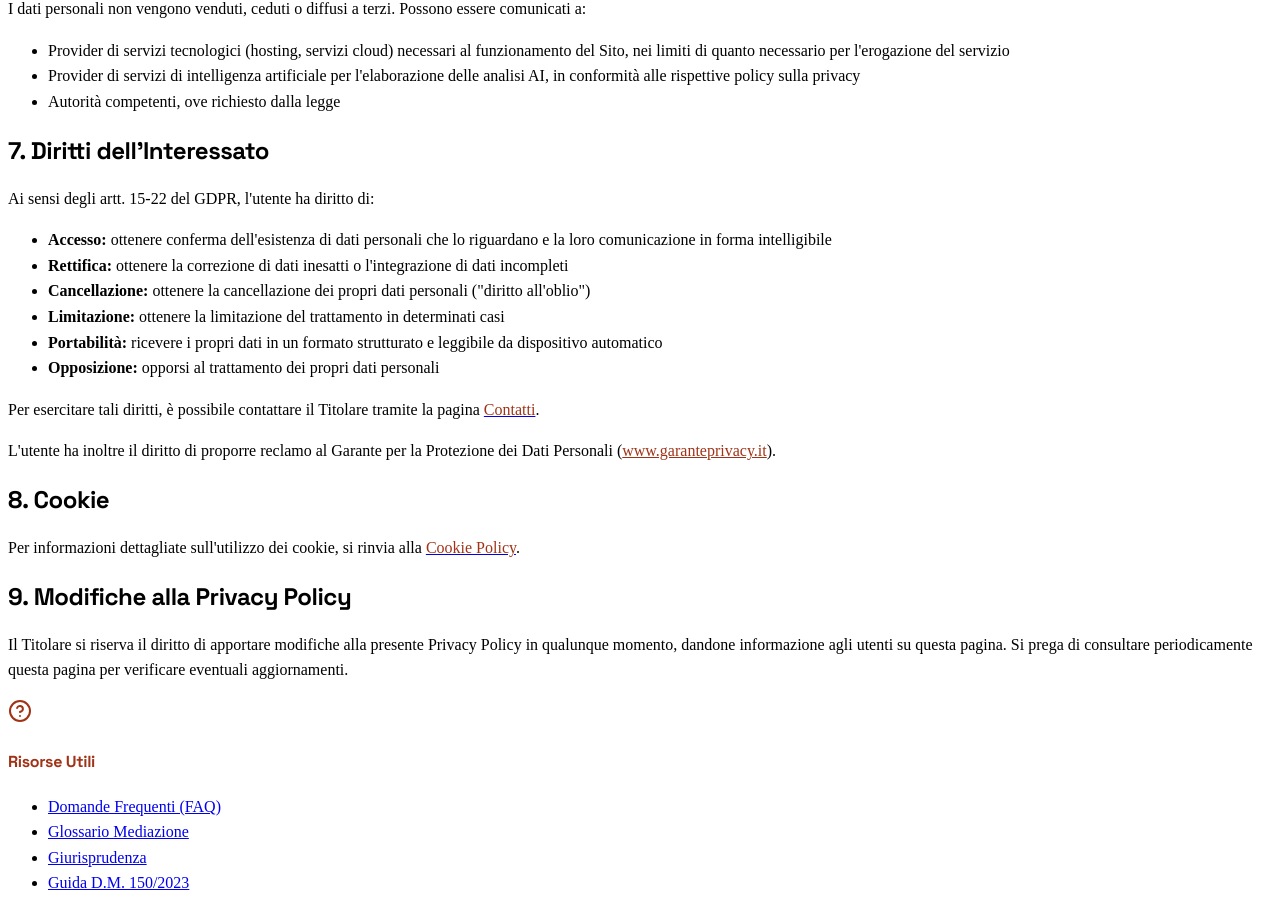
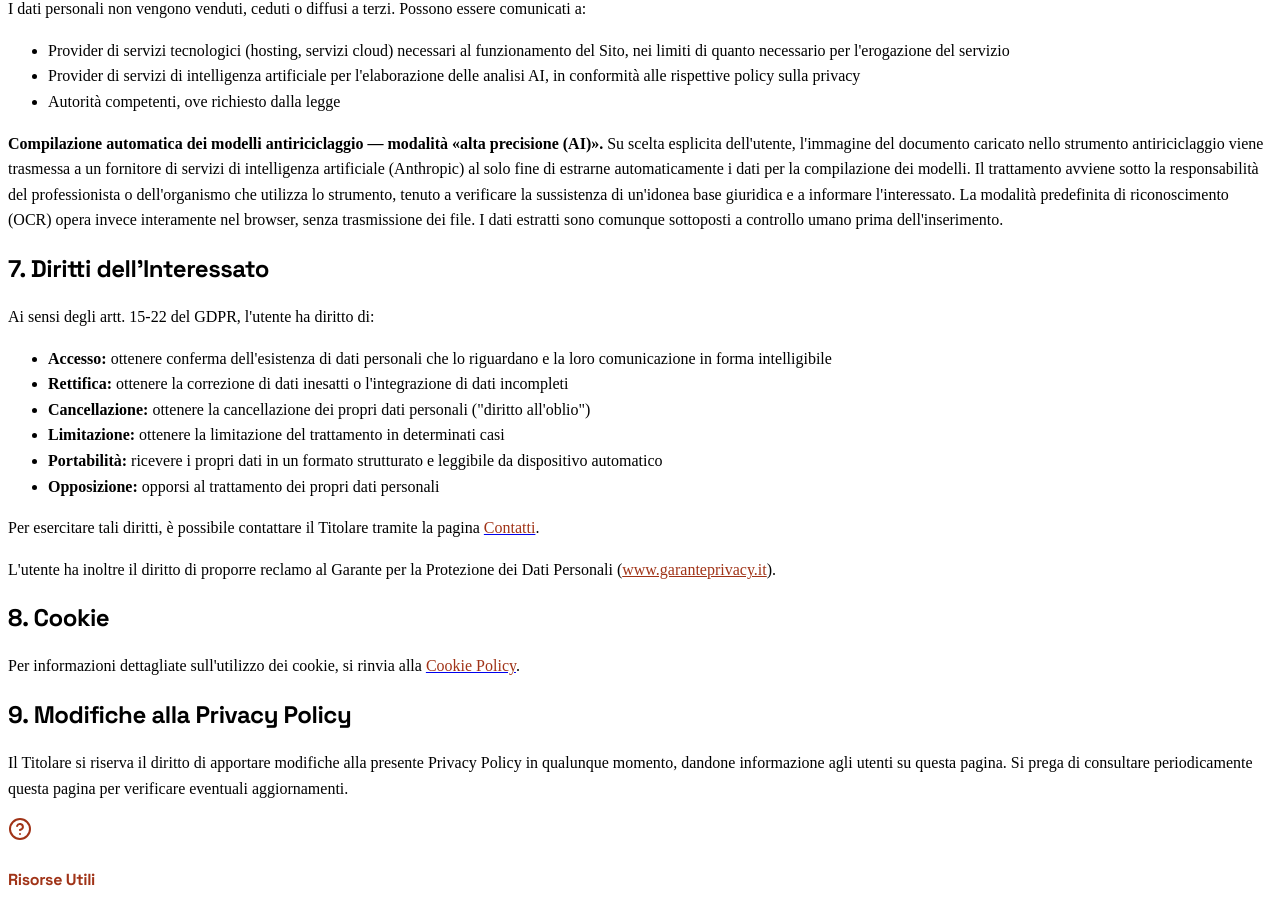
Before and after one commit to calcagnocarloalberto1-star/calcolomediazione, a React (Vite) app in the folder client/: page /privacy-policy in a window 1280 px wide. Shown: the part 1500-2400 px from the top of the page. Built offline with nearby package versions, Linux system fonts and the light colour scheme; no server answers.

Commit message:
Update PrivacyPolicy with AI data processing details
Added information about AI service provider for anti-money laundering model completion.

```diff
--- a/client/src/pages/PrivacyPolicy.tsx
+++ b/client/src/pages/PrivacyPolicy.tsx
@@ -73,6 +73,7 @@ export default function PrivacyPolicy() {
               <li>Provider di servizi di intelligenza artificiale per l'elaborazione delle analisi AI, in conformità alle rispettive policy sulla privacy</li>
               <li>Autorità competenti, ove richiesto dalla legge</li>
             </ul>
+            <p className="mt-2"><strong>Compilazione automatica dei modelli antiriciclaggio — modalità «alta precisione (AI)».</strong> Su scelta esplicita dell'utente, l'immagine del documento caricato nello strumento antiriciclaggio viene trasmessa a un fornitore di servizi di intelligenza artificiale (Anthropic) al solo fine di estrarne automaticamente i dati per la compilazione dei modelli. Il trattamento avviene sotto la responsabilità del professionista o dell'organismo che utilizza lo strumento, tenuto a verificare la sussistenza di un'idonea base giuridica e a informare l'interessato. La modalità predefinita di riconoscimento (OCR) opera invece interamente nel browser, senza trasmissione dei file. I dati estratti sono comunque sottoposti a controllo umano prima dell'inserimento.</p>
           </Section>
 
           <Section title="7. Diritti dell'Interessato">
```
